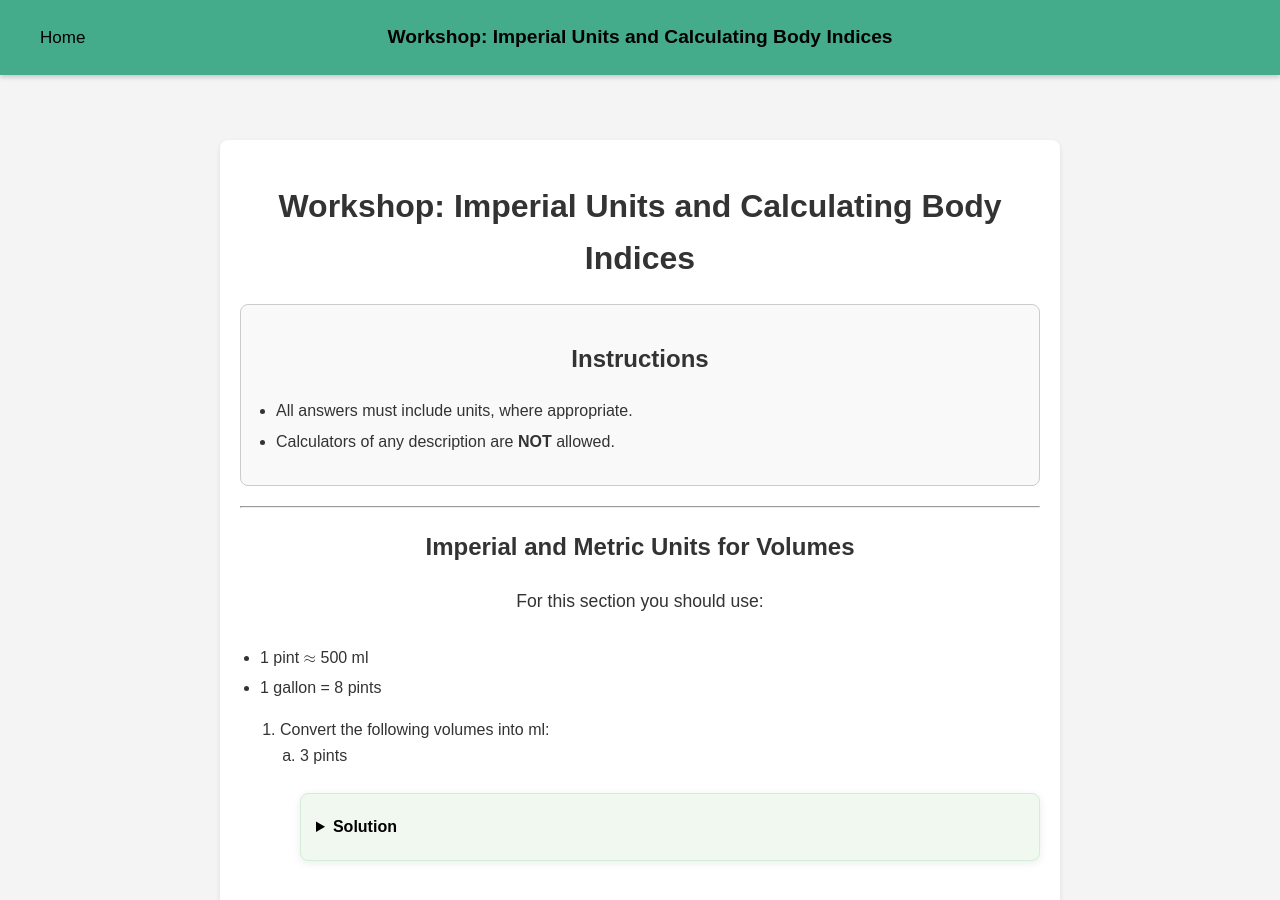
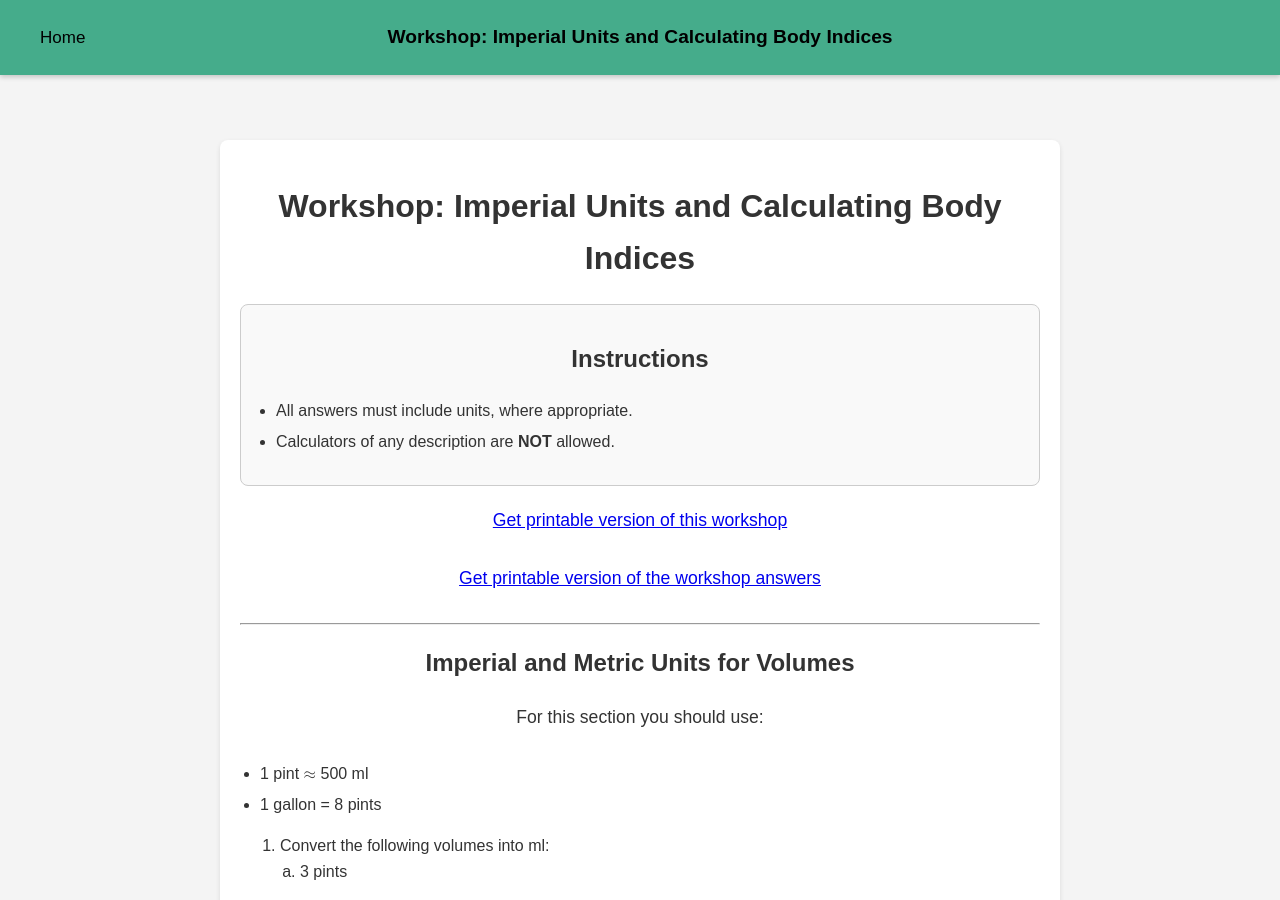
Before and after one commit to probe973/pha-4010y, a Jekyll site: the page built from workshops/4qs.md, in a window 1280 px wide and 900 px high. Built offline with Jekyll 4.4.1, drawn with Linux system fonts in a browser that asks for light colours.

Commit message:
Update 4qs.md

```diff
--- a/workshops/4qs.md
+++ b/workshops/4qs.md
@@ -12,7 +12,8 @@
         <li>Calculators of any description are <strong>NOT</strong> allowed.</li>
     </ul>
 </div>
-
+<p><a href="pha4010y_ws1.pdf">Get printable version of this workshop</a></p>
+<p><a href="pha4010y_ws1_answers.pdf">Get printable version of the workshop answers</a></p>
 <hr>
 
 <h2>Imperial and Metric Units for Volumes</h2>
```
